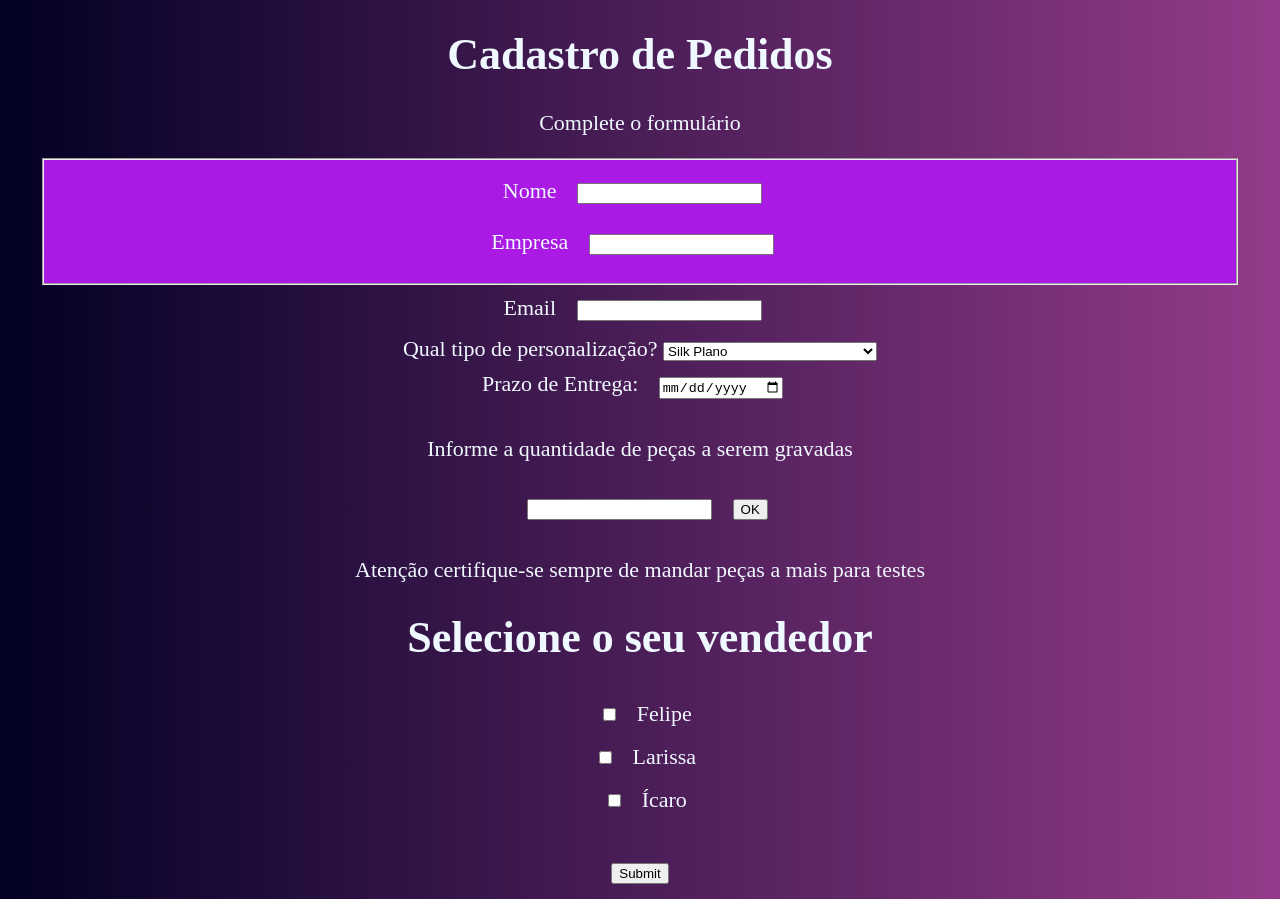
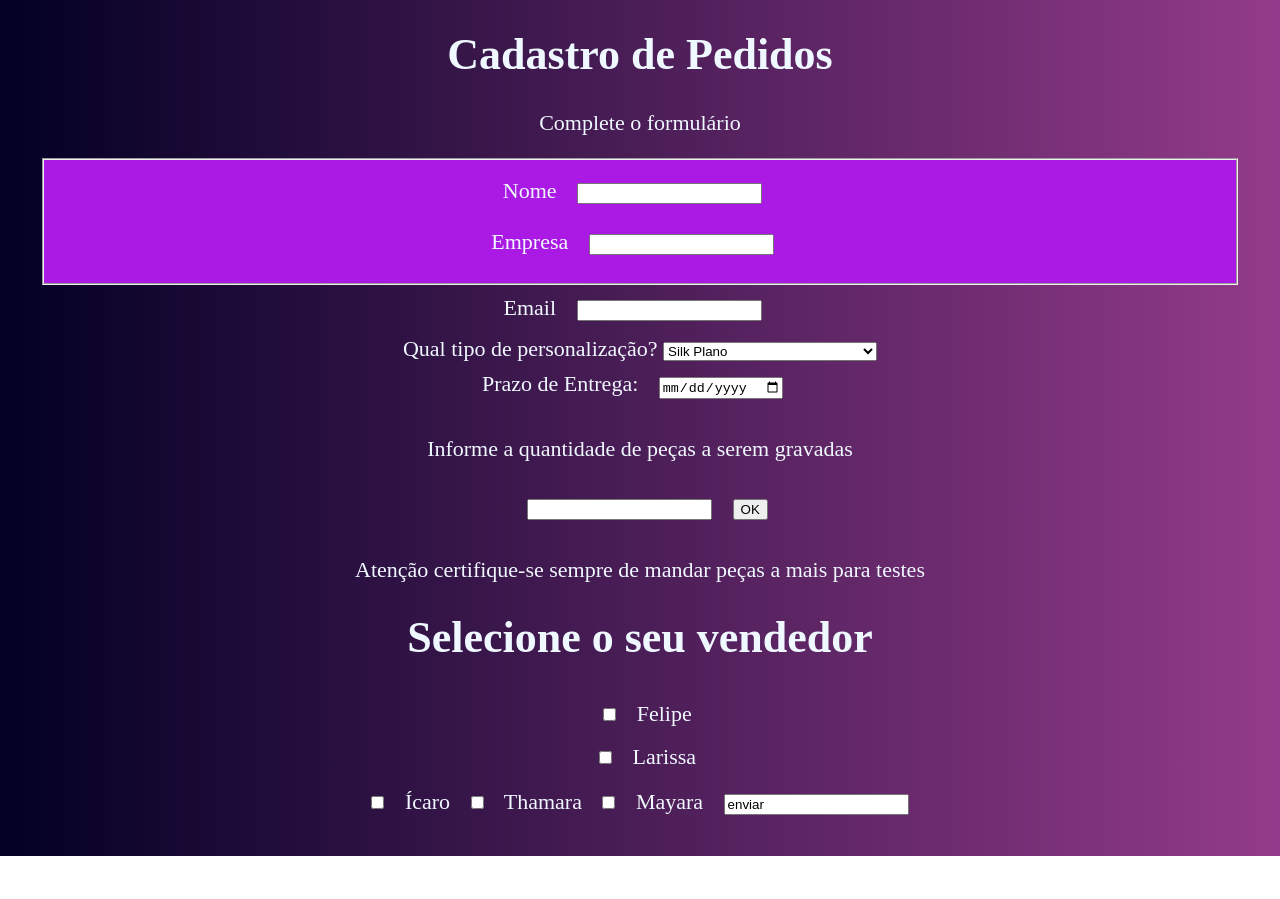
Before and after one commit to Felipeandrew23/formulario_registro_de_pedido, a plain HTML site: page index.html in a window 1280 px wide. After the commit the page ends 856 px from the top, so only its background shows below. Drawn offline with Linux system fonts and the light colour scheme.

Commit message:
adicionando outro vendedor

```diff
--- a/index.html
+++ b/index.html
@@ -66,8 +66,13 @@
   <input type="checkbox" id="vendedor2" name="vendedor2" value="larissa">
   <label for="vendedor2"> Larissa</label><br>
   <input type="checkbox" id="vendedor3" name="vendedor3" value="icaro">
-  <label for="vendedor3"> Ícaro</label><br><br>
-  <input type="submit" value="Submit">
+  <label for="vendedor3"> Ícaro
+  <input type="checkbox" id="vendedor4" name="vendedor4" value="thamara">
+  <label for="vendedor3"> Thamara
+  <input type="checkbox" id="vendedor5" name="vendedor5" value="Mayara">
+  <label for="vendedor3"> Mayara
+  <input type="enviar" value="enviar">
+  </label><br><br>
 </form>
     </div>
 </body>
```
